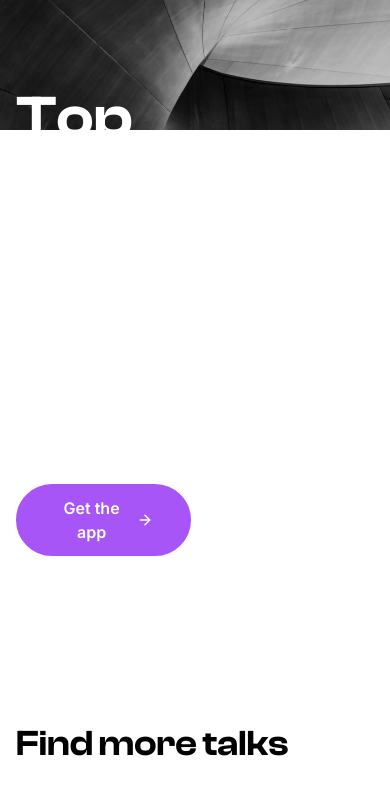
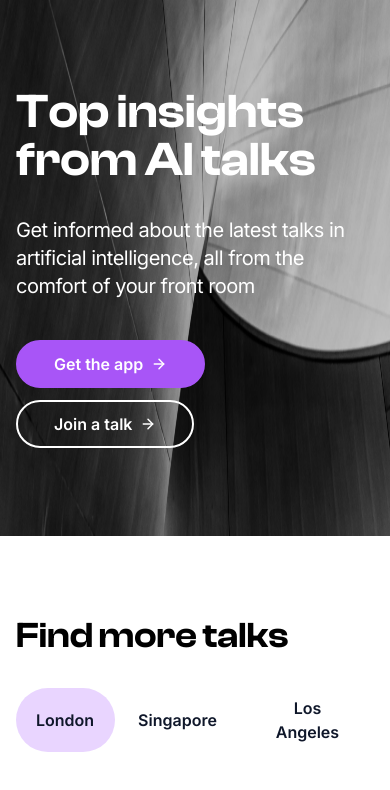
Before and after one commit to nirnejak/ai-talks-website, a Next.js app: page / in a window 390 px wide. Shown: the top 790 px of the page. Built offline with nearby package versions, Linux system fonts and the light colour scheme.

Commit message:
Hero Section: responsiveness fixes

```diff
--- a/components/sections/HeroSection.tsx
+++ b/components/sections/HeroSection.tsx
@@ -21,23 +21,24 @@ const HeroSection: React.FC = () => {
         src={HeroImage}
         alt="Hero Image"
         placeholder="blur"
-        className="absolute inset-0 z-0 w-full"
+        className="absolute inset-0 z-0 size-full"
       />
       <Container className="relative z-10">
         <div className="max-w-[470px]">
-          <h1 className="mb-8 font-heading text-6xl font-semibold">
+          <h1 className="mb-8 font-heading text-5xl font-semibold md:text-6xl">
             Top insights from AI talks
           </h1>
           <p className="mb-10 text-xl tracking-tight">
             Get informed about the latest talks in artificial intelligence, all
             from the comfort of your front room
           </p>
-          <div className="flex gap-3">
+          <div className="flex flex-col gap-3 md:flex-row">
             <Link href="/app/">
               <Button variant="primary" iconRight={<ArrowRight />}>
                 Get the app
               </Button>
             </Link>
+            <div>
               <Button
                 variant="light"
                 isOutline
@@ -50,6 +51,7 @@ const HeroSection: React.FC = () => {
               </Button>
             </div>
           </div>
+        </div>
       </Container>
     </header>
   )
```
Lines whose indentation alone changed are shown as unchanged.
